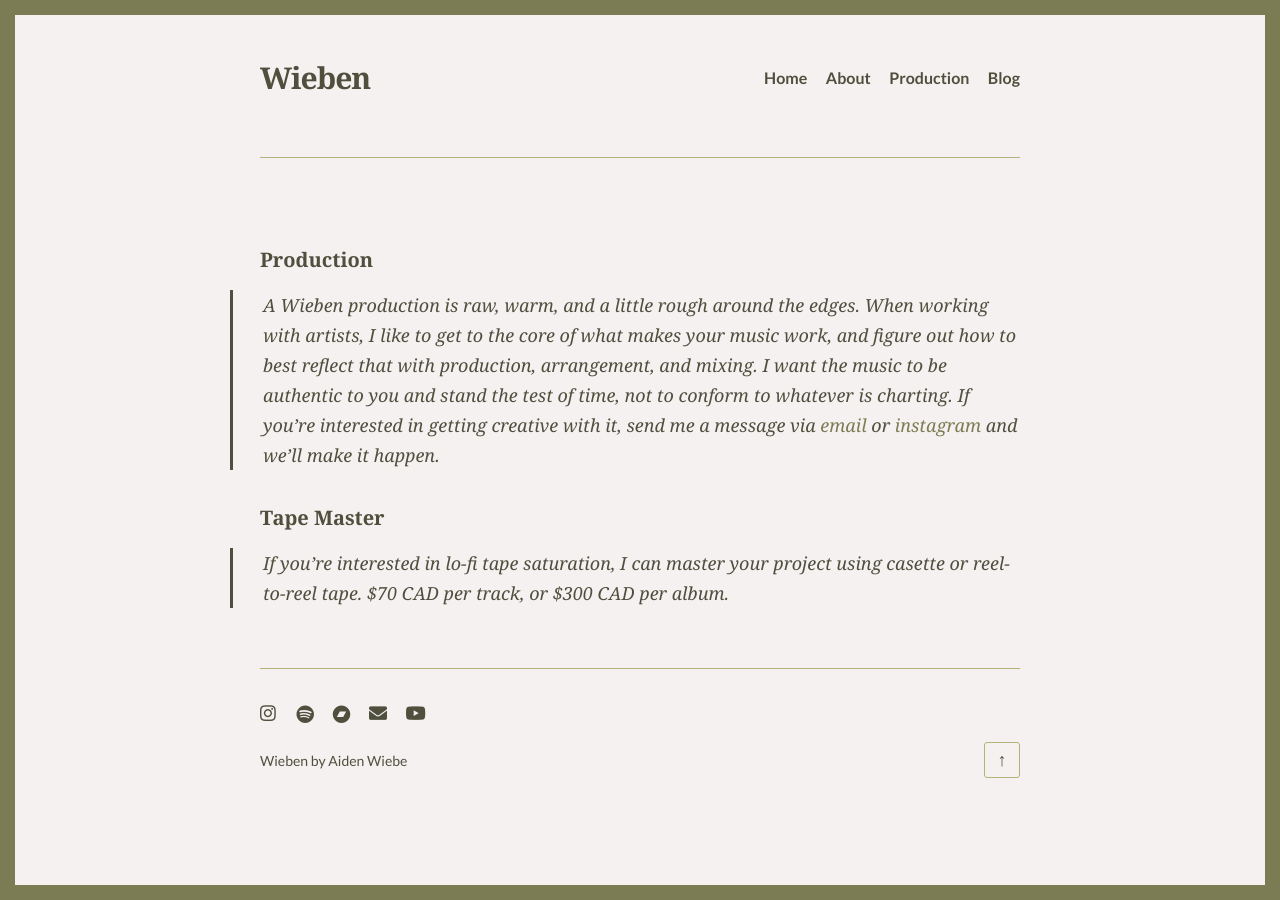
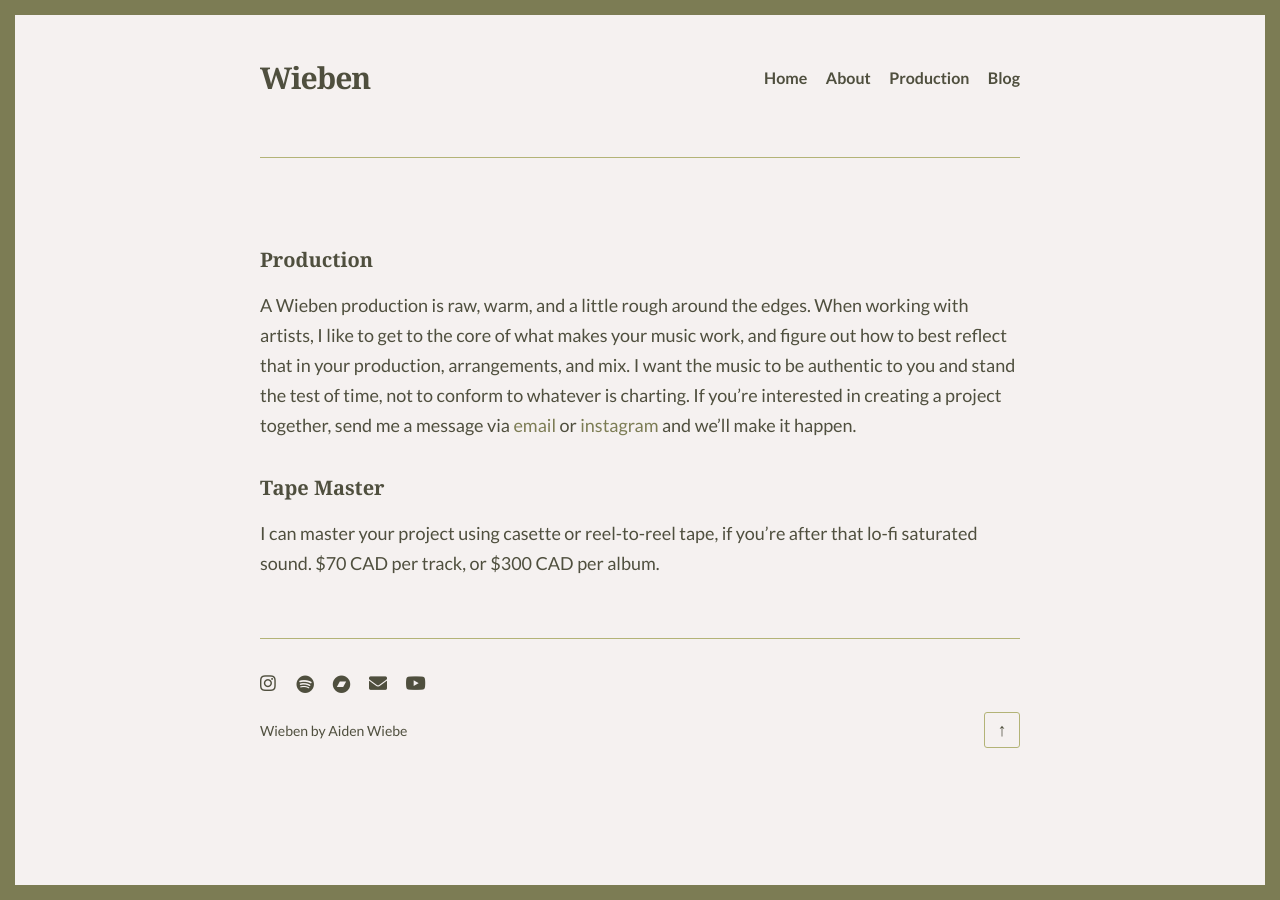
Before and after one commit to SamsonGoodenough/wieben-site, a Jekyll site: the page built from mixing-mastering.md, in a window 1280 px wide. Built offline with Jekyll 4.4.1, drawn with Linux system fonts in a browser that asks for light colours; some web fonts are replaced.

Commit message:
wording tweak

```diff
--- a/mixing-mastering.md
+++ b/mixing-mastering.md
@@ -5,7 +5,7 @@ permalink: /production/
 description: Interested in working with Wieben on a track?
 ---
 <h4>Production</h4>
->A Wieben production is raw, warm, and a little rough around the edges.  When working with artists, I like to get to the core of what makes your music work, and figure out how to best reflect that with production, arrangement, and mixing.  I want the music to be authentic to you and stand the test of time, not to conform to whatever is charting.  If you're interested in getting  creative with it, send me a message via [email](mailto:aidengwiebe@gmail.com) or [instagram](https://www.instagram.com/wiebenmusic/) and we'll make it happen.
+A Wieben production is raw, warm, and a little rough around the edges.  When working with artists, I like to get to the core of what makes your music work, and figure out how to best reflect that in your production, arrangements, and mix.  I want the music to be authentic to you and stand the test of time, not to conform to whatever is charting.  If you're interested in creating a project together, send me a message via [email](mailto:aidengwiebe@gmail.com) or [instagram](https://www.instagram.com/wiebenmusic/) and we'll make it happen.
 
 <h4>Tape Master</h4>
->If you're interested in lo-fi tape saturation, I can master your project using casette or reel-to-reel tape.  $70 CAD per track, or $300 CAD per album.<br>
+I can master your project using casette or reel-to-reel tape, if you're after that lo-fi saturated sound.  $70 CAD per track, or $300 CAD per album.<br>
```
